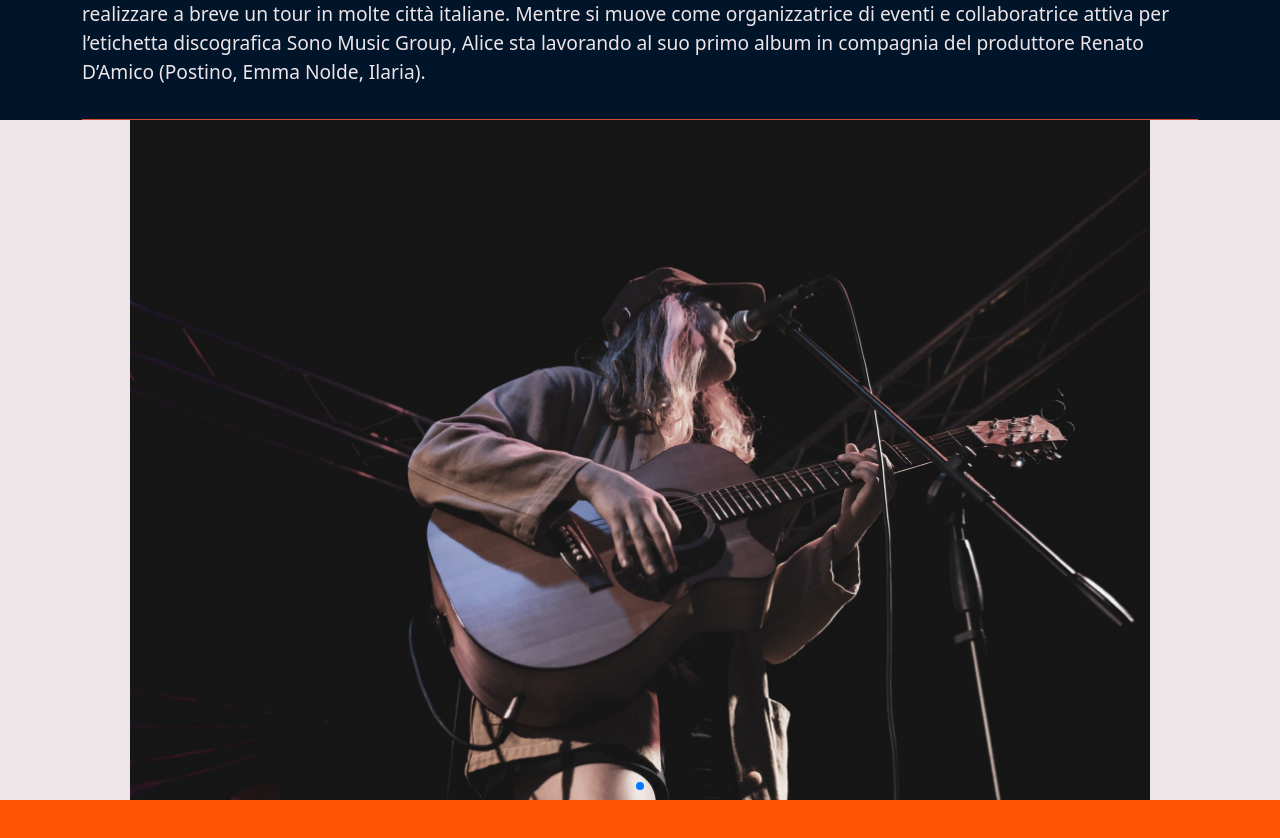
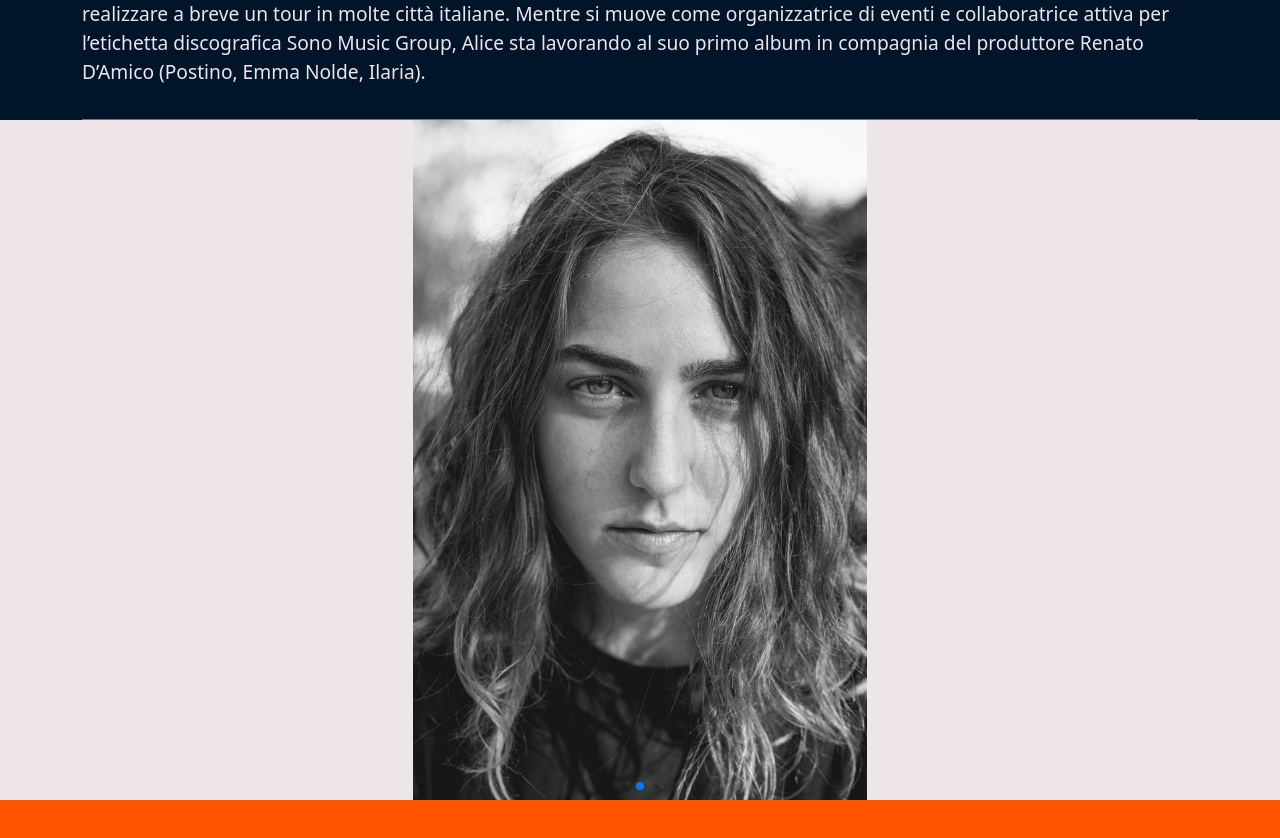
Before and after one commit to ttom-eragiapreso/alice-caronna-vue, a Vue app: page / in a window 1280 px wide. Shown: the part 1063-1901 px from the top of the page. Built offline with nearby package versions, Linux system fonts and the light colour scheme.

Commit message:
automatic swiper

```diff
--- a/src/components/PhotoGalleryComponent.vue
+++ b/src/components/PhotoGalleryComponent.vue
@@ -8,10 +8,11 @@ import "swiper/css";
 
 import "swiper/css/pagination";
 import "swiper/css/navigation";
+
 // import "/style.css";
 
 // import required modules
-import { Pagination, Navigation } from "swiper";
+import { Pagination, Navigation, Autoplay } from "swiper";
 
 export default {
   name: 'PhotoGalleryComponent',
@@ -29,7 +30,7 @@ export default {
   },
   setup() {
     return {
-      modules: [Pagination, Navigation],
+      modules: [Pagination, Navigation, Autoplay],
     };
   },
 };
@@ -42,6 +43,10 @@ export default {
     <swiper
     :pagination="{
       dynamicBullets: true,
+    }"
+    :autoplay="{
+      delay: 2500,
+      disableOnInteraction: true,
     }"
     :modules="modules"
     :navigation="!isMobile"
```
